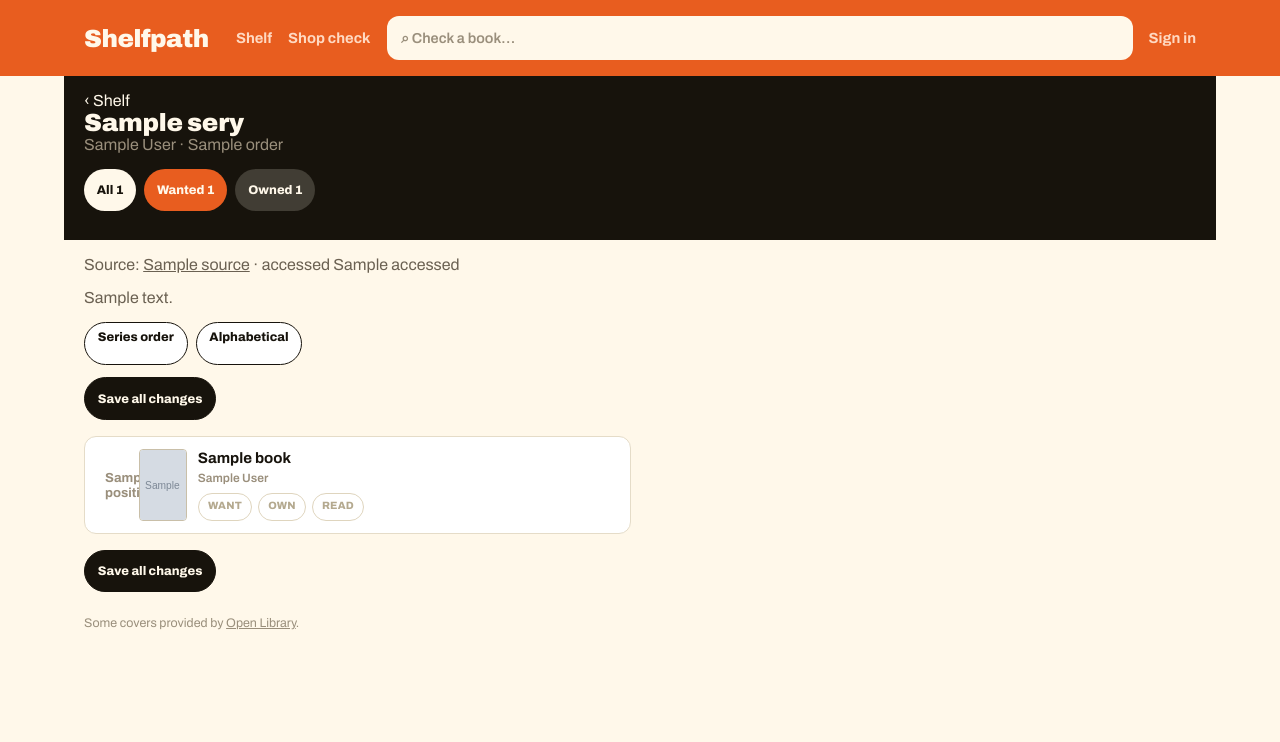
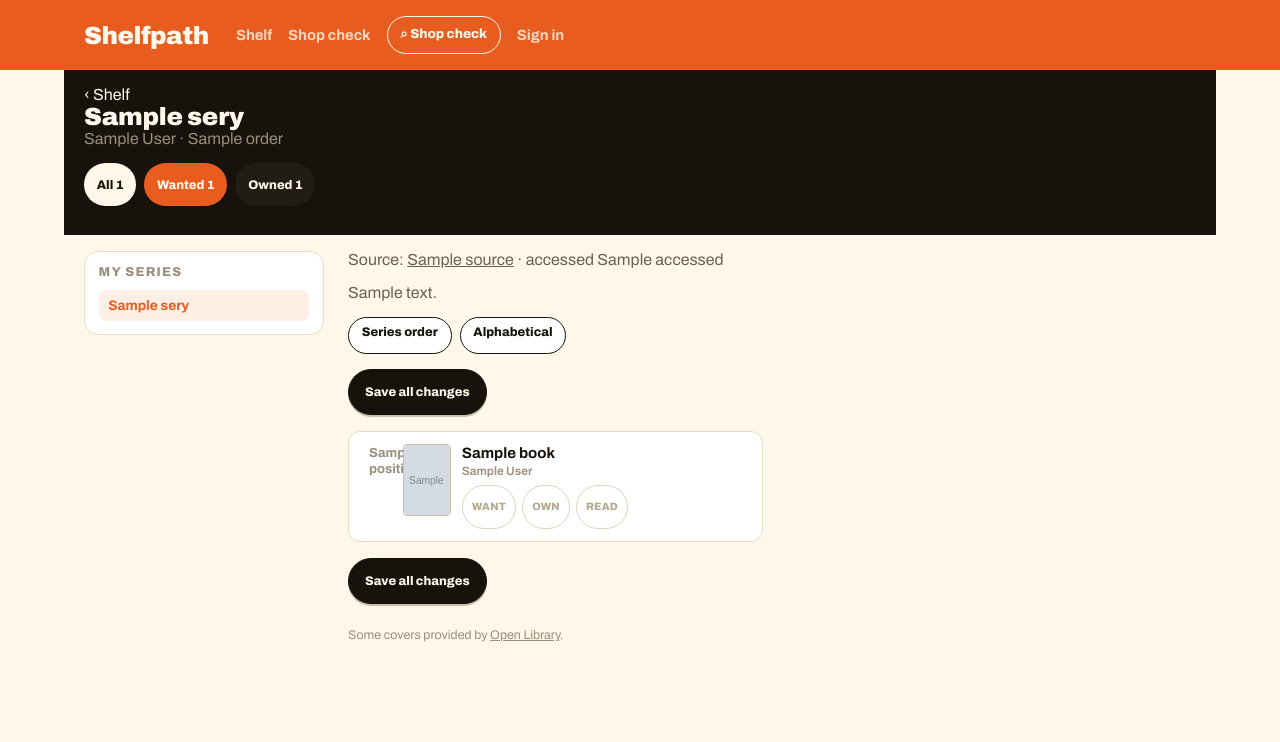
Before and after one commit to Singletoned/shelfpath, a Python web app: template templates/series.html in a window 1280 px wide. Shown: the top 742 px of the page. Run offline with Jinja, Linux system fonts and the light colour scheme; the template is opened without the code that fills it: most values are stand-ins (such as "Sample title", 1, 10 or a date in 2020); grey boxes marked "Sample" are stand-in pictures.

Commit message:
Refine Shelfpath visual design

```diff
--- a/templates/base.html
+++ b/templates/base.html
@@ -28,6 +28,8 @@
         --orange-soft: #ffd9c2;
         --dark-card: #221d13;
         --dark-line: #3a3325;
+        --track: #ede6d6;
+        --placeholder-stripe: #f8efd9;
         font-family:
           Archivo,
           system-ui,
@@ -66,14 +68,14 @@
 
       .site-header-inner {
         display: grid;
-        gap: 0.85rem;
+        gap: 0.5rem;
       }
 
       .top-nav {
         align-items: center;
         display: flex;
         flex-wrap: wrap;
-        gap: 1rem;
+        gap: 0.75rem 1rem;
       }
 
       .wordmark {
@@ -98,18 +100,15 @@
       }
 
       .header-search {
-        align-items: center;
-        background: var(--cream);
-        border-radius: 0.75rem;
-        color: var(--faint);
-        display: flex;
-        flex: 1 1 14rem;
-        font-size: 0.9rem;
-        font-weight: 600;
-        gap: 0.55rem;
-        min-height: 2.75rem;
-        padding: 0.65rem 0.9rem;
+        border: 1.5px solid var(--cream);
+        border-radius: 999px;
+        color: var(--cream);
+        font-size: 0.82rem;
+        font-weight: 800;
+        min-height: 2.4rem;
+        padding: 0.55rem 0.8rem;
         text-decoration: none;
+        white-space: nowrap;
       }
 
       .nav-form {
@@ -207,7 +206,7 @@
       }
 
       .progress-track {
-        background: #ede6d6;
+        background: var(--track);
         border-radius: 999px;
         display: flex;
         height: 0.5rem;
@@ -283,7 +282,7 @@
       }
 
       .pill.own {
-        background: rgba(255, 248, 234, 0.18);
+        background: var(--dark-card);
         color: var(--cream);
       }
 
@@ -296,10 +295,23 @@
         text-decoration: none;
       }
 
-      .button.secondary,
-      .button.active {
+      .button.secondary {
         background: var(--paper);
         color: var(--ink);
+      }
+
+      .actions .button {
+        min-height: 2.35rem;
+      }
+
+      .save-action {
+        box-shadow: 0 2px 0 var(--strong-line);
+        min-height: 2.9rem;
+        padding-inline: 1rem;
+      }
+
+      .save-action-row {
+        margin: 0.9rem 0;
       }
 
       .book-list {
@@ -325,7 +337,8 @@
         color: var(--faint);
         font-size: 0.82rem;
         font-weight: 700;
-        padding-top: 1.35rem;
+        line-height: 1.2;
+        padding-top: 0.08rem;
         text-align: right;
       }
 
@@ -344,10 +357,10 @@
         align-items: center;
         background: repeating-linear-gradient(
           45deg,
-          #e5dcc8,
-          #e5dcc8 5px,
-          #f8efd9 5px,
-          #f8efd9 10px
+          var(--line),
+          var(--line) 5px,
+          var(--placeholder-stripe) 5px,
+          var(--placeholder-stripe) 10px
         );
         color: var(--faint);
         display: flex;
@@ -408,7 +421,7 @@
         justify-content: center;
         letter-spacing: 0.02em;
         line-height: 1;
-        min-height: 1.75rem;
+        min-height: 2.75rem;
         padding: 0.35rem 0.58rem;
       }
 
@@ -460,6 +473,10 @@
         margin-top: 1rem;
       }
 
+      .shop-section h3 a {
+        text-decoration: none;
+      }
+
       .shop-book {
         background: var(--dark-card);
         border: 1.5px solid var(--dark-line);
@@ -483,9 +500,108 @@
         margin-top: 1.5rem;
       }
 
+      .series-sidebar {
+        display: none;
+      }
+
+      main form:not(.chip-row) > label {
+        display: grid;
+        font-size: 0.82rem;
+        font-weight: 800;
+        gap: 0.4rem;
+      }
+
+      main input:not([type="hidden"]):not(.chip-input),
+      main select,
+      main textarea {
+        background: var(--paper);
+        border: 1.5px solid var(--strong-line);
+        border-radius: 0.6rem;
+        color: var(--ink);
+        font: inherit;
+        min-height: 2.75rem;
+        padding: 0.65rem 0.75rem;
+      }
+
+      main textarea {
+        line-height: 1.4;
+        min-height: 9rem;
+        resize: vertical;
+      }
+
+      @media (max-width: 759px) {
+        .site-header-inner,
+        main {
+          padding-inline: 1.25rem;
+        }
+
+        .top-nav {
+          gap: 0.5rem 0.75rem;
+        }
+
+        .wordmark {
+          margin-right: auto;
+        }
+
+        .header-search,
+        .nav-secondary,
+        .nav-list-name,
+        .nav-email {
+          display: none;
+        }
+
+        .nav-form button {
+          min-height: 2.25rem;
+          padding-inline: 0.65rem;
+        }
+      }
+
       @media (min-width: 760px) {
         .cards {
           grid-template-columns: repeat(auto-fit, minmax(16rem, 1fr));
+        }
+
+        .series-content-layout {
+          display: grid;
+          gap: 1.5rem;
+          grid-template-columns: 15rem minmax(0, 1fr);
+        }
+
+        .series-sidebar {
+          align-self: start;
+          background: var(--paper);
+          border: 1.5px solid var(--line);
+          border-radius: 0.9rem;
+          display: block;
+          padding: 0.85rem;
+          position: sticky;
+          top: 1rem;
+        }
+
+        .series-sidebar .overline {
+          margin-bottom: 0.65rem;
+        }
+
+        .series-sidebar ul {
+          display: grid;
+          gap: 0.25rem;
+          list-style: none;
+          margin: 0;
+          padding: 0;
+        }
+
+        .series-sidebar a {
+          border-radius: 0.45rem;
+          display: block;
+          font-size: 0.86rem;
+          font-weight: 700;
+          padding: 0.5rem 0.6rem;
+          text-decoration: none;
+        }
+
+        .series-sidebar a[aria-current="page"] {
+          background: var(--hunting);
+          color: var(--orange);
         }
 
         .series-detail-layout {
@@ -506,15 +622,29 @@
       <div class="site-header-inner">
         <nav class="top-nav">
           <a class="wordmark" href="{{ url_for('index') }}">Shelfpath</a>
-          <a href="{{ url_for('index') }}">Shelf</a>
-          <a href="{{ url_for('shop') }}">Shop check</a>
+          <a
+            class="{% if request.url.path == '/' %}active{% endif %}"
+            href="{{ url_for('index') }}"
+            >Shelf</a
+          >
+          <a
+            class="{% if request.url.path == '/shop' %}active{% endif %}"
+            href="{{ url_for('shop') }}"
+            >Shop check</a
+          >
           {% if current_user %}
-          <a href="{{ url_for('lists') }}">Lists</a>
-          <a href="{{ url_for('suggest') }}">Suggest series</a>
+          <a
+            class="nav-secondary {% if request.url.path == '/lists' %}active{% endif %}"
+            href="{{ url_for('lists') }}"
+            >Lists</a
+          >
+          <a
+            class="nav-secondary {% if request.url.path == '/suggest' %}active{% endif %}"
+            href="{{ url_for('suggest') }}"
+            >Suggest series</a
+          >
           {% endif %}
-          <a class="header-search" href="{{ url_for('shop') }}"
-            >⌕ Check a book…</a
-          >
+          <a class="header-search" href="{{ url_for('shop') }}">⌕ Shop check</a>
           {% if current_user %} {% if library and library.lists|length > 1 %}
           <form
             method="post"
@@ -537,10 +667,10 @@
             </label>
           </form>
           {% elif library and library.current_list %}
-          <span>{{ library.current_list.name }}</span>
+          <span class="nav-list-name">{{ library.current_list.name }}</span>
           {% endif %}
           <form method="post" action="{{ url_for('logout') }}" class="nav-form">
-            <span>{{ current_user.email }}</span>
+            <span class="nav-email">{{ current_user.email }}</span>
             <button type="submit">Sign out</button>
           </form>
           {% else %}
--- a/templates/series.html
+++ b/templates/series.html
@@ -14,14 +14,31 @@ endblock title %} {% block content %}
   </div>
 </section>
 
+<div class="series-content-layout">
+  <aside class="series-sidebar" aria-label="My series">
+    <p class="overline">My series</p>
+    <ul>
+      {% for sidebar_series in library.series %}
+      <li>
+        <a
+          aria-current="{% if sidebar_series.id == series.id %}page{% endif %}"
+          href="{{ url_for('series', series_id=sidebar_series.id) }}"
+          >{{ sidebar_series.title }}</a
+        >
+      </li>
+      {% endfor %}
+    </ul>
+  </aside>
+  <div class="series-content">
     {% if series.source %}
     <p class="muted">
       Source: {% if series.source.url %}
       <a href="{{ series.source.url }}"
         >{{ series.source.name or series.source.url }}</a
       >
-  {% else %} {{ series.source.name }} {% endif %} {% if series.source.accessed
-  %} · accessed {{ series.source.accessed }}{% endif %}
+      {% else %} {{ series.source.name }} {% endif %} {% if
+      series.source.accessed %} · accessed {{ series.source.accessed }}{% endif
+      %}
     </p>
     {% if series.source.notes %}
     <p class="muted">{{ series.source.notes }}</p>
@@ -44,7 +61,9 @@ endblock title %} {% block content %}
       method="post"
       action="{{ url_for('series_state', series_id=series.id) }}?sort={{ sort_order }}"
     >
-  <p><button type="submit">Save all changes</button></p>
+      <p class="save-action-row">
+        <button class="save-action" type="submit">Save all changes</button>
+      </p>
       <ol class="book-list series-detail-layout">
         {% for book in series.books %}
         <li
@@ -70,7 +89,9 @@ endblock title %} {% block content %}
             %}
           />
           {% else %}
-      <div class="cover-placeholder" aria-label="No cover available">cover</div>
+          <div class="cover-placeholder" aria-label="No cover available">
+            cover
+          </div>
           {% endif %}
           <div class="book-main">
             <div class="book-title">{{ book.title }}</div>
@@ -129,9 +150,14 @@ endblock title %} {% block content %}
         </li>
         {% endfor %}
       </ol>
-  <p><button type="submit">Save all changes</button></p>
+      <p class="save-action-row">
+        <button class="save-action" type="submit">Save all changes</button>
+      </p>
     </form>
     <p class="attribution">
-  Some covers provided by <a href="https://openlibrary.org/">Open Library</a>.
+      Some covers provided by
+      <a href="https://openlibrary.org/">Open Library</a>.
     </p>
+  </div>
+</div>
 {% endblock content %}
```
Also changed, not shown: TODO.md (+31 -89 lines), templates/shop.html (+1 -6 lines). Lines whose indentation alone changed are shown as unchanged.
